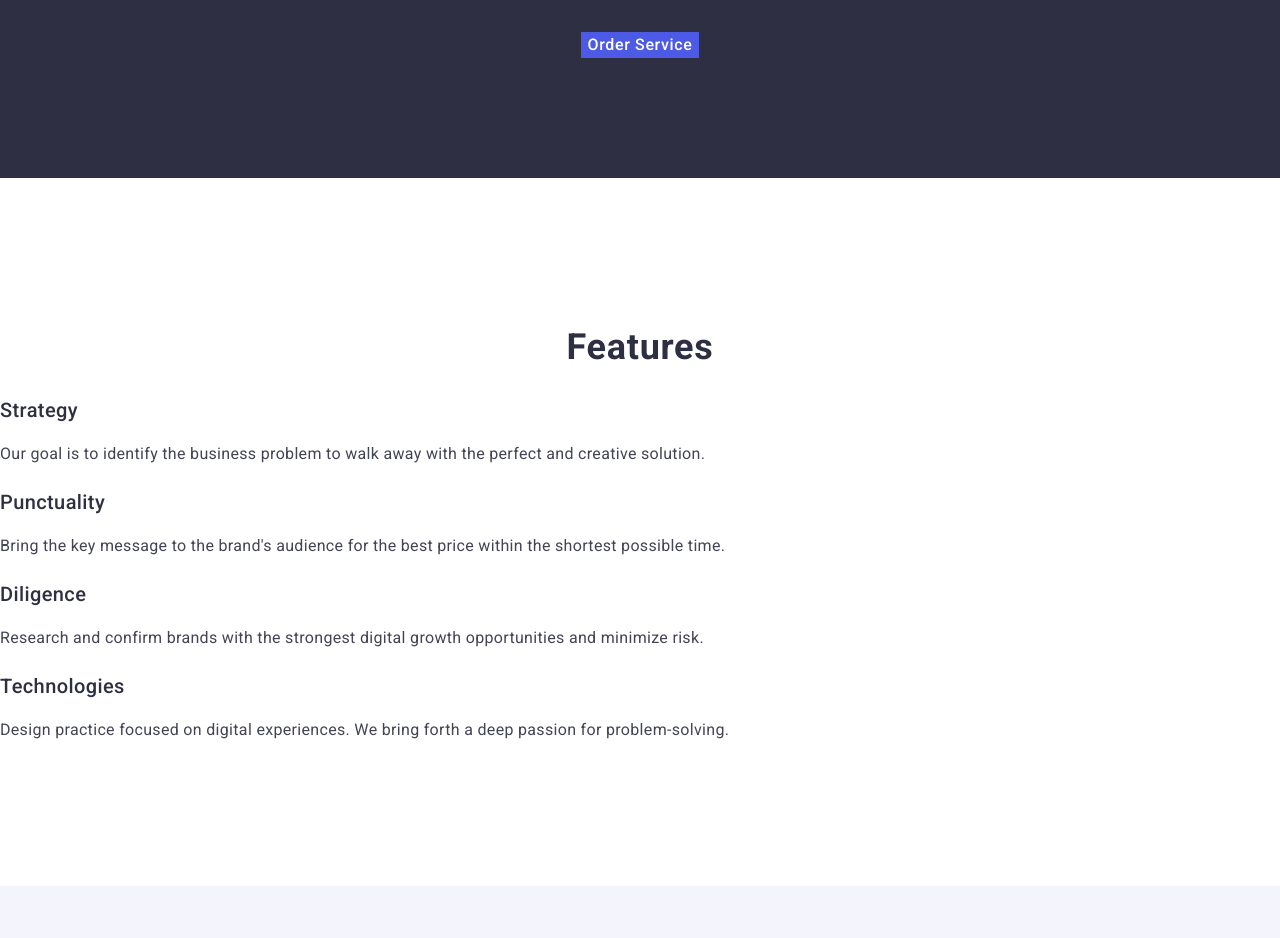
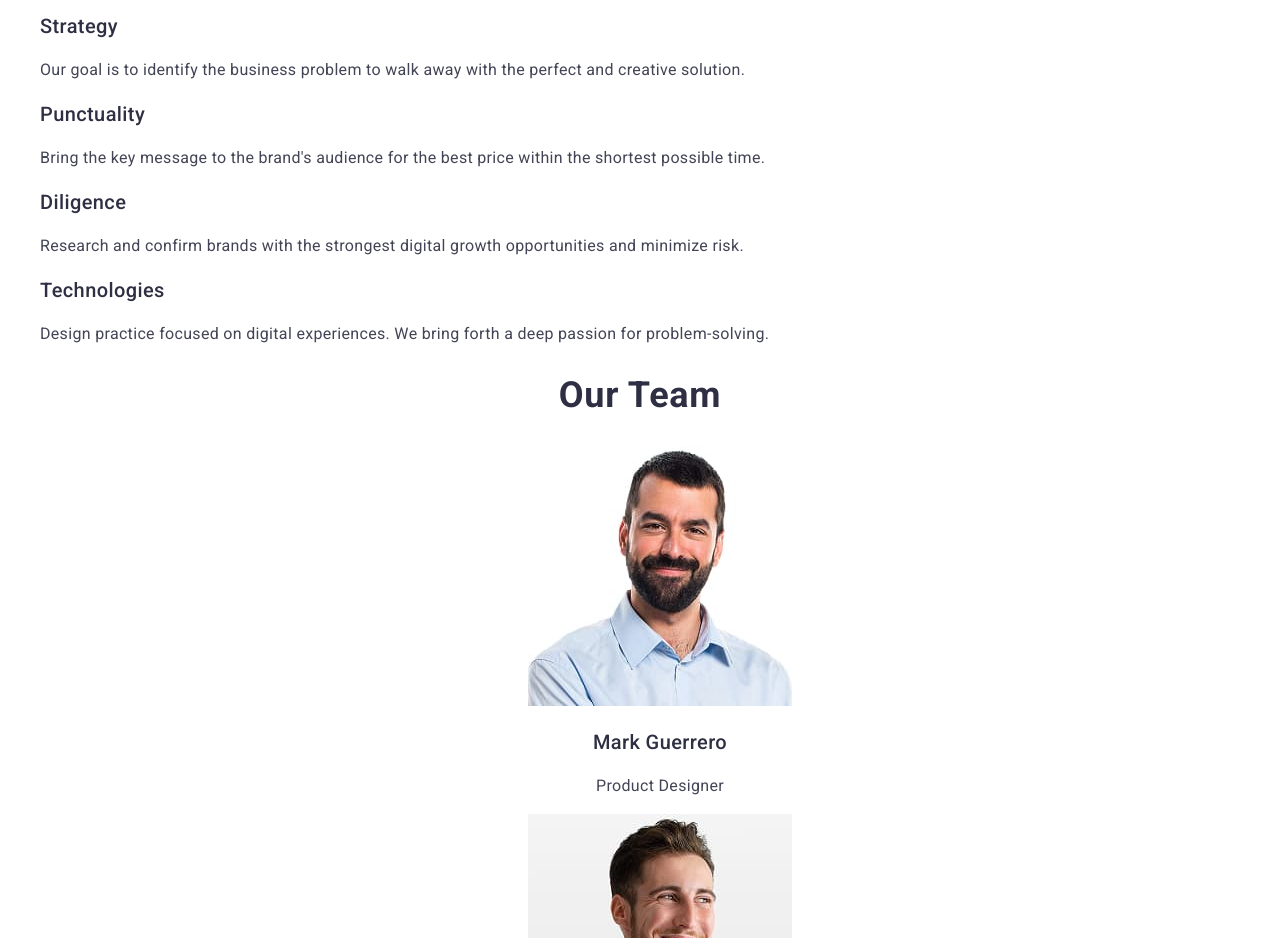
Before and after one commit to Epoeitos/goit-markup-hw-02, a plain HTML site: page index.html in a window 1280 px wide. Shown: the part 406-1344 px from the top of the page. Drawn offline with nearby package versions, Linux system fonts and the light colour scheme.

Commit message:
CSS-HTML

```diff
--- a/css/styles.css
+++ b/css/styles.css
@@ -7,7 +7,6 @@ body {
 ul,
 ol {
     list-style-type: none;
-    padding-left: 0;
     margin: 0;
 }
 
@@ -75,7 +74,6 @@ a {
 .main-hero {
     background-color: #2e2f42;
     text-align: center;
-    padding: 120px 0;
 }
 
 .main-title {
@@ -95,16 +93,11 @@ a {
     background-color: #4d5ae5;
     cursor: pointer;
     border: none;
-    margin-top: 24px;
 }
 
 .hero-button:hover,
 .hero-button:focus {
     background-color: #404bbf;
-}
-
-.main-features {
-    padding: 120px 0;
 }
 
 .section-title {
@@ -115,10 +108,6 @@ a {
     letter-spacing: 0.02em;
     color: #2e2f42;
     text-transform: capitalize;
-}
-
-.features-item {
-    margin-bottom: 24px;
 }
 
 .features-subtitle {
@@ -137,20 +126,7 @@ a {
     color: #434455;
 }
 
-.main-team {
-    background-color: #f4f4fd;
-    padding: 120px 0;
-}
-
 .team-item {
     text-align: center;
-    margin-bottom: 24px;
+    background-color: #ffffff;
 }
-
-.main-portfolio {
-    padding: 120px 0;
-}
-
-.portfolio-item {
-    margin-bottom: 24px;
-}
```
